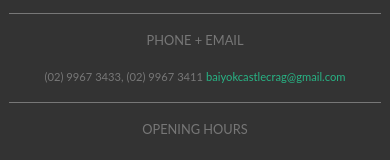
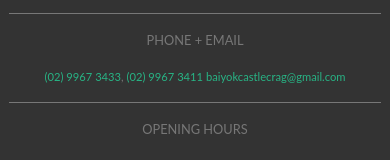
Before and after one commit to ntamruksa/baiyok, a Next.js app: page / in a window 390 px wide. Shown: the part 1314-1474 px from the top of the page. Built offline with nearby package versions, Linux system fonts and the light colour scheme.

Commit message:
add phone link

```diff
--- a/pages/index.js
+++ b/pages/index.js
@@ -115,7 +115,7 @@ export default function Home() {
           <Col md={4} xs={12} className='section-contactus__box'>
             <div className='section-contactus__title'>Phone + Email</div>
             <div className='section-contactus__details'>
-              (02) 9967 3433, (02) 9967 3411 <a href='mailto:baiyokcastlecrag@gmail.com'>baiyokcastlecrag@gmail.com</a>
+            <a href="tel:0299673433">(02) 9967 3433</a>, <a href="tel:0299673411">(02) 9967 3411</a> <a href='mailto:baiyokcastlecrag@gmail.com'>baiyokcastlecrag@gmail.com</a>
             </div>
           </Col>
           <Col md={4} xs={12} className='section-contactus__box'>
```
